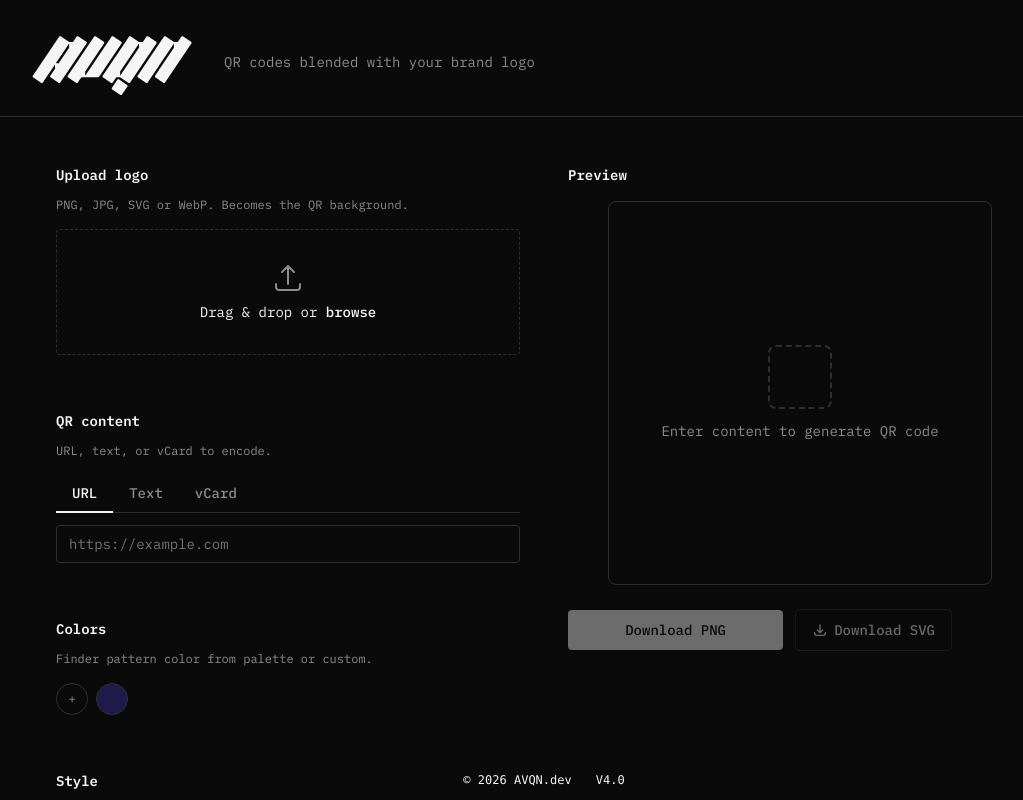
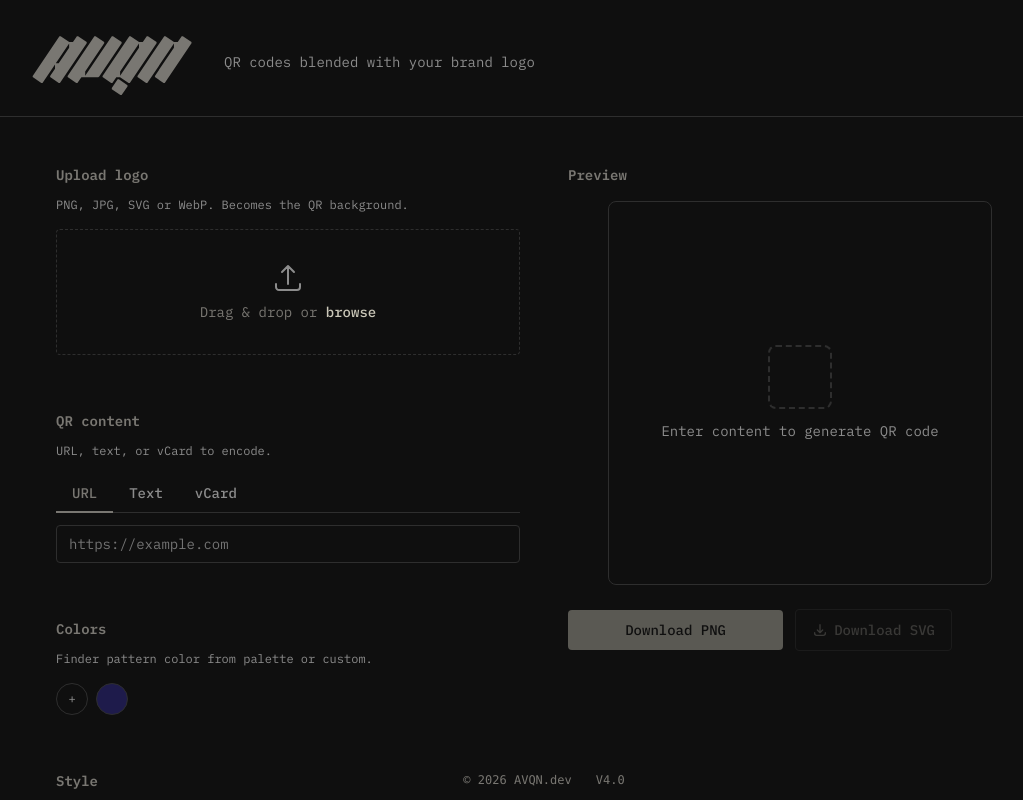
Before and after one commit to anthonynuge/branded-qr-generator, a Next.js app: page / in a window 1280 px wide. Shown: the top 800 px of the page, without its empty margins (96-1119 px from the left). Built offline with nearby package versions, Linux system fonts and the light colour scheme; what color-thief-browser would draw is missing.

Commit message:
Update accent color.

```diff
--- a/app/globals.css
+++ b/app/globals.css
@@ -12,9 +12,10 @@
 
 /* Minimal dark theme */
 :root.dark {
-  --bg: 0 0% 4%;
-  --fg: 0 0% 96%;
-  --accent: 0 0% 100%;
+  --bg: 0 0% 6%;
+  --fg: 45 3% 46%;
+
+  --accent: 50 15% 76%;
 
   --fg-muted: 0 0% 55%;
   --fg-subtle: 0 0% 45%;
```
